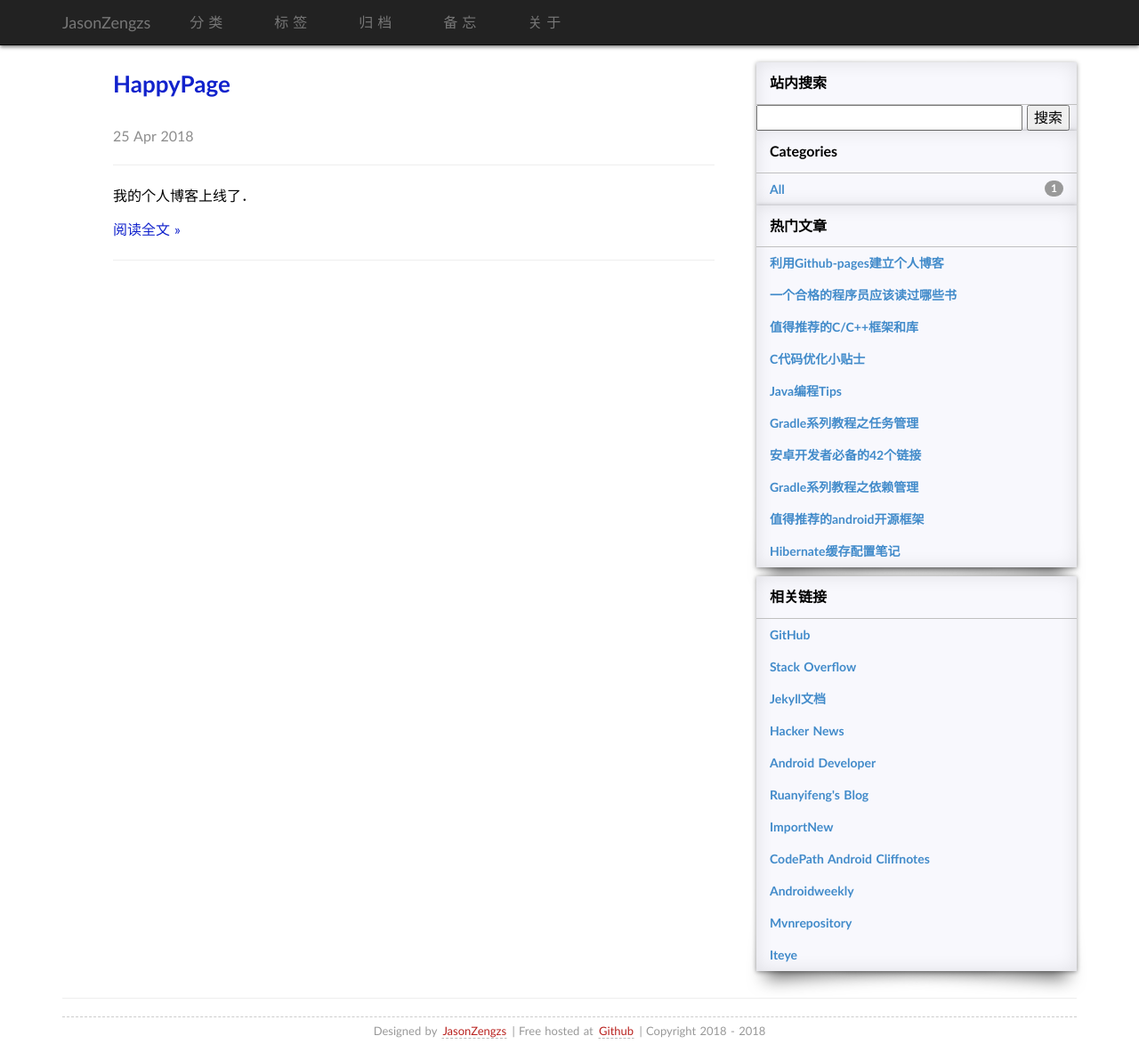
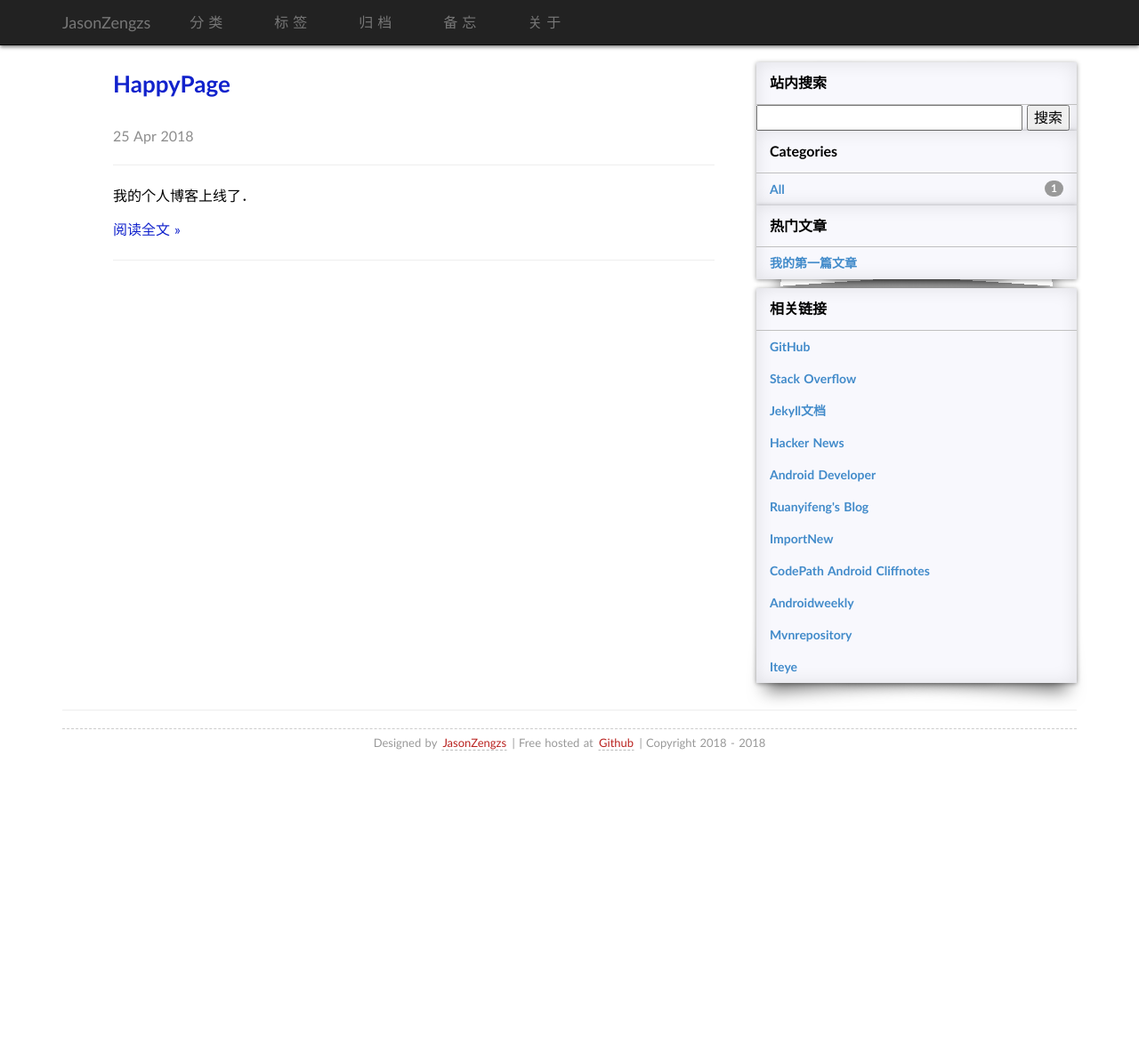
Before and after one commit to JasonZengzs/jasonzengzs.github.io, a Jekyll site: the page built from index.html, in a window 1280 px wide and 1183 px high. Shown: the whole window at 89% size. Built offline with Jekyll 4.4.1, drawn with Linux system fonts in a browser that asks for light colours; some web fonts are replaced; the list of posts is cut into pages by our own code; comment, search, counter and statistics services are not loaded.

Commit message:
my first page

```diff
--- a/_includes/hot.html
+++ b/_includes/hot.html
@@ -4,15 +4,6 @@
     </div>
 
     <ul class="list-unstyled">
-        <li><a href="/blog/2015/03/github-pages-blog.html" class="categories-list-item">利用Github-pages建立个人博客</a></li>
-        <li><a href="/blog/2014/07/qualified-programmer-should-read-what-books.html" class="categories-list-item">一个合格的程序员应该读过哪些书</a></li>
-        <li><a href="/blog/2014/12/c-open-project.html" class="categories-list-item">值得推荐的C/C++框架和库</a></li>
-        <li><a href="/blog/2014/12/c-code-opt.html" class="categories-list-item">C代码优化小贴士</a></li>
-        <li><a href="/blog/2014/06/26-methods-to-improve-java-performance.html" class="categories-list-item">Java编程Tips</a></li>
-        <li><a href="/blog/2015/04/gradle-task-management.html" class="categories-list-item">Gradle系列教程之任务管理</a></li>
-        <li><a href="/blog/2015/05/android-links.html" class="categories-list-item">安卓开发者必备的42个链接</a></li>
-        <li><a href="/blog/2015/05/gradle-dependency-management.html" class="categories-list-item">Gradle系列教程之依赖管理</a></li>
-        <li><a href="/blog/2014/10/android-opensource.html" class="categories-list-item">值得推荐的android开源框架</a></li>
-        <li><a href="/blog/2015/07/hibernate-cache-guide.html" class="categories-list-item">Hibernate缓存配置笔记</a></li>
+        <li><a href="/blog/2018/04/HappyPage.html" class="categories-list-item">我的第一篇文章</a></li>
     </ul>
 </div>
```
